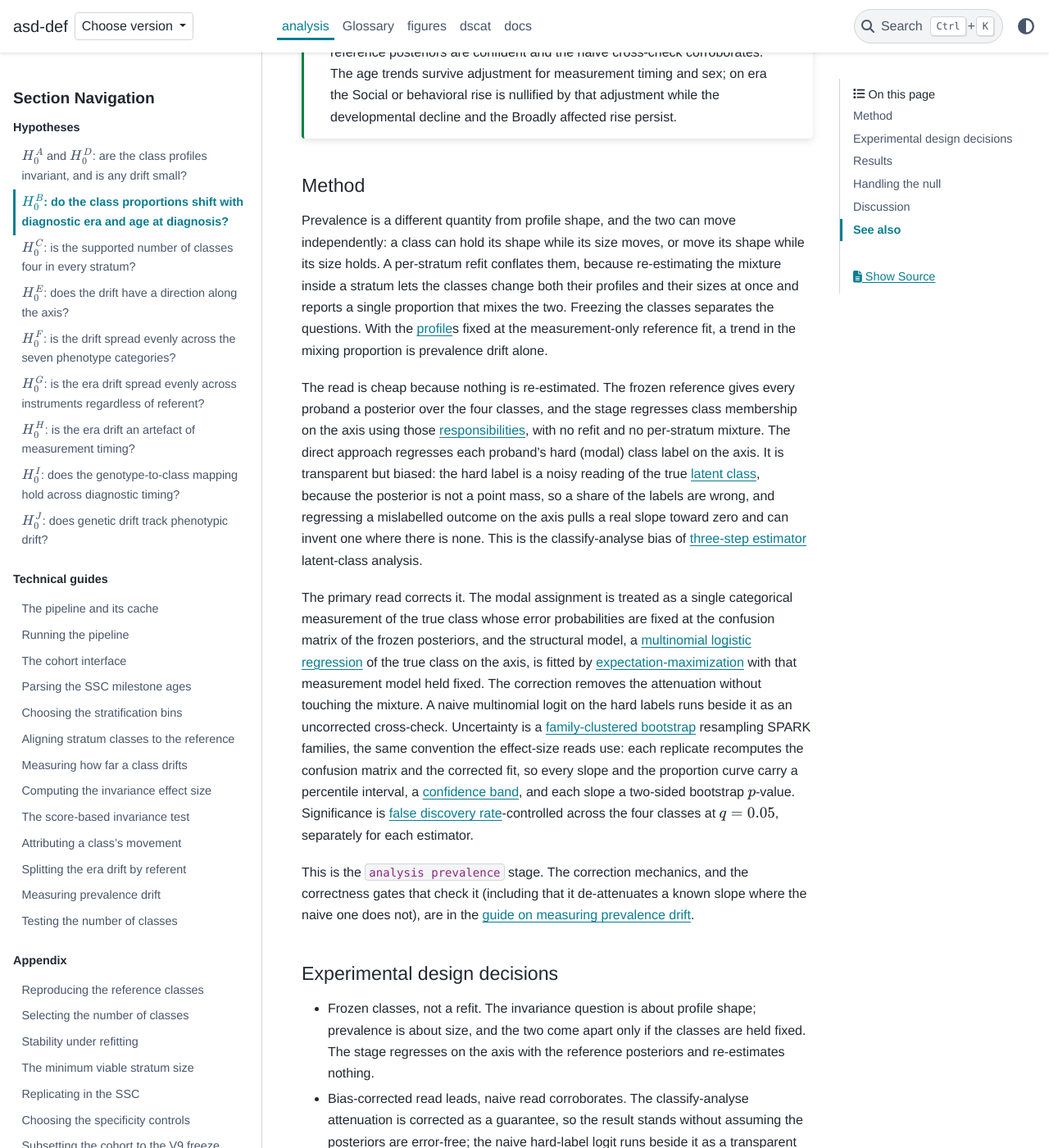
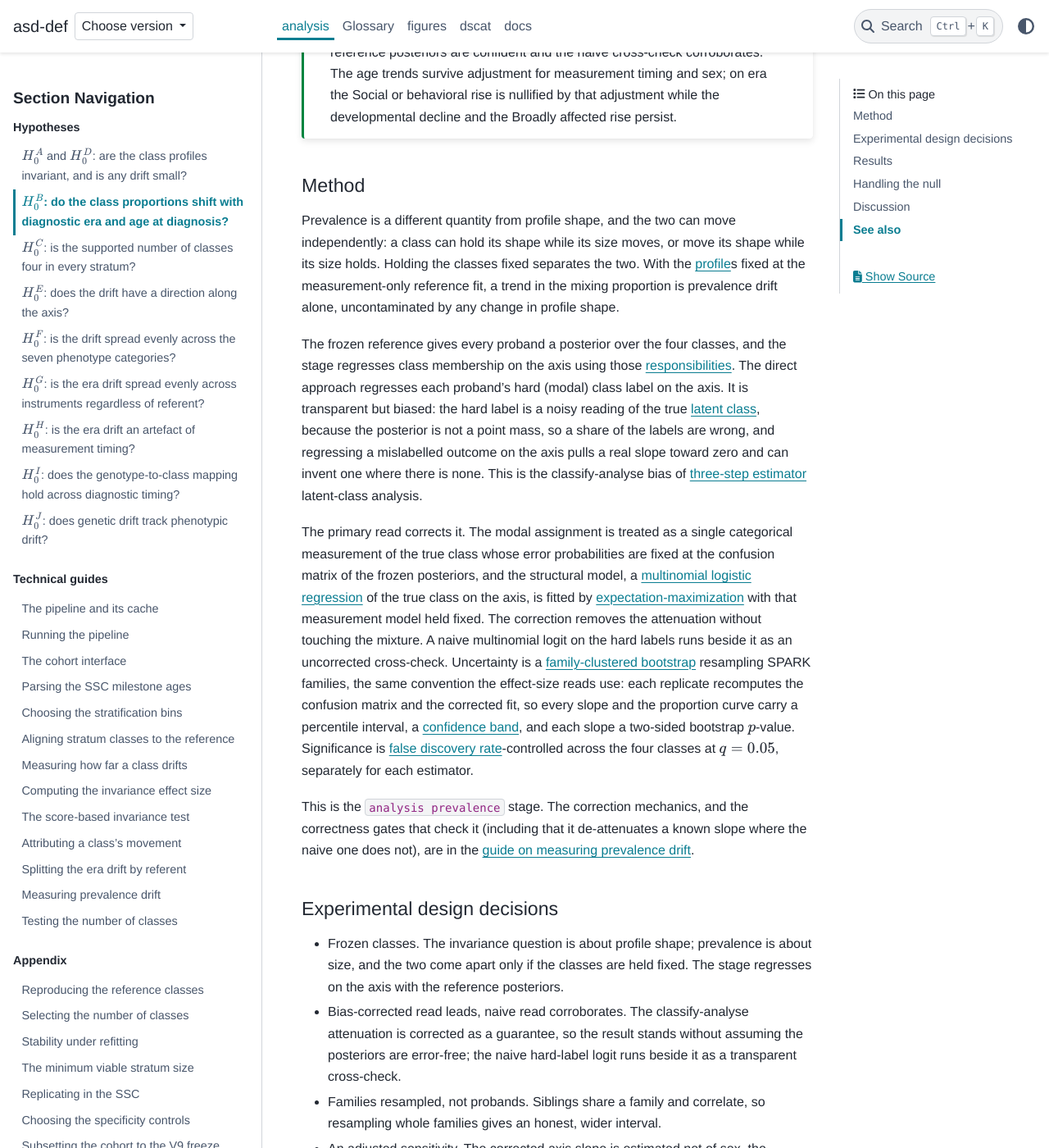
Before and after one commit to tahmidazam/asd-def, a Sphinx documentation site: the page built from docs/source/packages/analysis/hypotheses/h0b-prevalence.md, in a window 1280 px wide and 1400 px high, scrolled down 826 px. Shown: the whole window at 82% size. Built offline with Sphinx 7.4.7 and the PyData theme 0.15.4, drawn with Linux system fonts in a browser that asks for light colours; pages that are not in the unit, such as notebooks, are missing from menus; some of the changed text lies outside the part shown.

Commit message:
docs: remove refit framing from the H0A and H0B articles
The kernel effect size and the frozen-posterior prevalence read do not
refit, so drop the inherited refit references: the triangulation against
the refit drift stage and the stratum-alignment link in H0A, and the
per-stratum-refit foil in H0B. The kernel and frozen methods are stated
on their own terms.

```diff
--- a/docs/source/packages/analysis/hypotheses/h0b-prevalence.md
+++ b/docs/source/packages/analysis/hypotheses/h0b-prevalence.md
@@ -32,15 +32,12 @@ the developmental decline and the Broadly affected rise persist.
 ## Method
 
 Prevalence is a different quantity from profile shape, and the two can move independently: a class can
-hold its shape while its size moves, or move its shape while its size holds. A per-stratum refit
-conflates them, because re-estimating the mixture inside a stratum lets the classes change both their
-profiles and their sizes at once and reports a single proportion that mixes the two. Freezing the
-classes separates the questions. With the {term}`profile`s fixed at the measurement-only reference
-fit, a trend in the mixing proportion is prevalence drift alone.
+hold its shape while its size moves, or move its shape while its size holds. Holding the classes fixed
+separates the two. With the {term}`profile`s fixed at the measurement-only reference fit, a trend in
+the mixing proportion is prevalence drift alone, uncontaminated by any change in profile shape.
 
-The read is cheap because nothing is re-estimated. The frozen reference gives every proband a
-posterior over the four classes, and the stage regresses class membership on the axis using those
-{term}`responsibilities`, with no refit and no per-stratum mixture. The direct approach regresses each
+The frozen reference gives every proband a posterior over the four classes, and the stage regresses
+class membership on the axis using those {term}`responsibilities`. The direct approach regresses each
 proband's hard (modal) class label on the axis. It is transparent but biased: the hard label is a
 noisy reading of the true {term}`latent class`, because the posterior is not a point mass, so a share
 of the labels are wrong, and regressing a mislabelled outcome on the axis pulls a real slope toward
@@ -65,15 +62,15 @@ check it (including that it de-attenuates a known slope where the naive one does
 
 ## Experimental design decisions
 
-- Frozen classes, not a refit. The invariance question is about profile shape; prevalence is about
-  size, and the two come apart only if the classes are held fixed. The stage regresses on the axis with
-  the reference posteriors and re-estimates nothing.
+- Frozen classes. The invariance question is about profile shape; prevalence is about size, and the
+  two come apart only if the classes are held fixed. The stage regresses on the axis with the
+  reference posteriors.
 - Bias-corrected read leads, naive read corroborates. The classify-analyse attenuation is corrected as
   a guarantee, so the result stands without assuming the posteriors are error-free; the naive
   hard-label logit runs beside it as a transparent cross-check.
 - Families resampled, not probands. Siblings share a family and correlate, so resampling whole families
   gives an honest, wider interval.
-- An adjusted sensitivity. The corrected axis slope is refitted net of sex, the measurement-to-diagnosis
+- An adjusted sensitivity. The corrected axis slope is estimated net of sex, the measurement-to-diagnosis
   lag, and age at evaluation, so a trend that survives is more than a measurement-timing or
   sex-composition artefact.
 
@@ -163,11 +160,8 @@ The class proportions are not constant. The diagnosed autism population shifts f
 toward social presentations as diagnosis moves later in life and, more mildly, into more recent years,
 and on the age axis that shift is not an artefact of when the measurements were taken. The read is
 conditional on the pooled fit: it freezes the reference posteriors and regresses on the axis, so it
-measures how the fixed classes' sizes shift, not a re-estimated partition. Where an earlier per-stratum
-refit hinted that a class's proportion moved but a frozen-class curve here does not confirm it, the
-refit's apparent size change was profile drift reassigning members between re-estimated classes rather
-than a genuine change in share, and the two questions come apart exactly as the frozen read is built to
-make them.
+measures how the fixed classes' sizes shift. Holding the profiles fixed is what lets a size change be
+read as prevalence drift alone, separate from any change in profile shape.
 
 ## See also
 
```
Also changed, not shown: docs/source/packages/analysis/hypotheses/h0a-invariance.md (+6 -10 lines).
